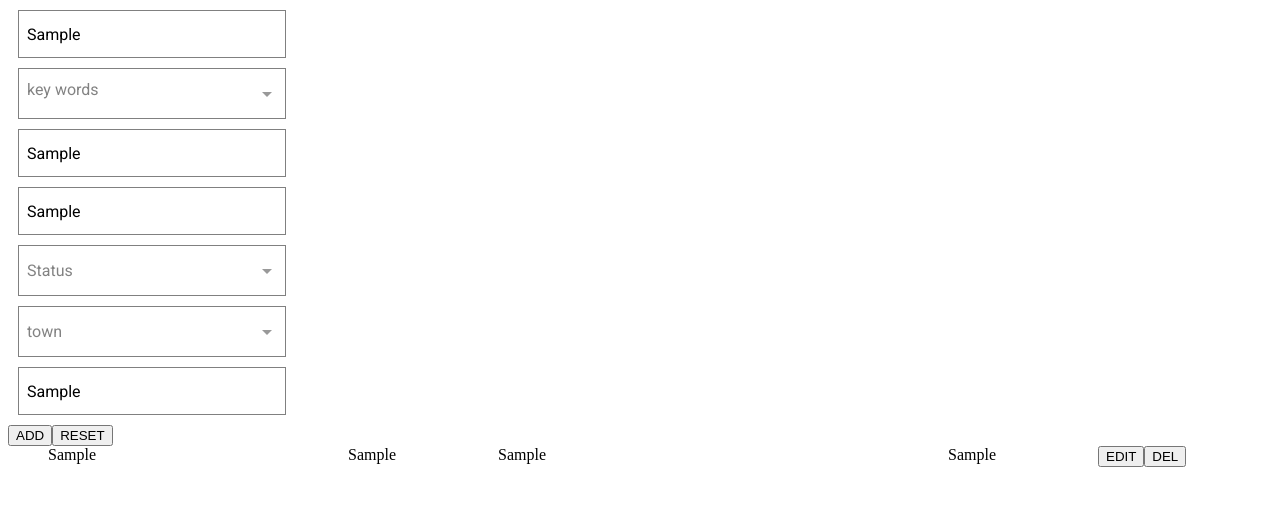
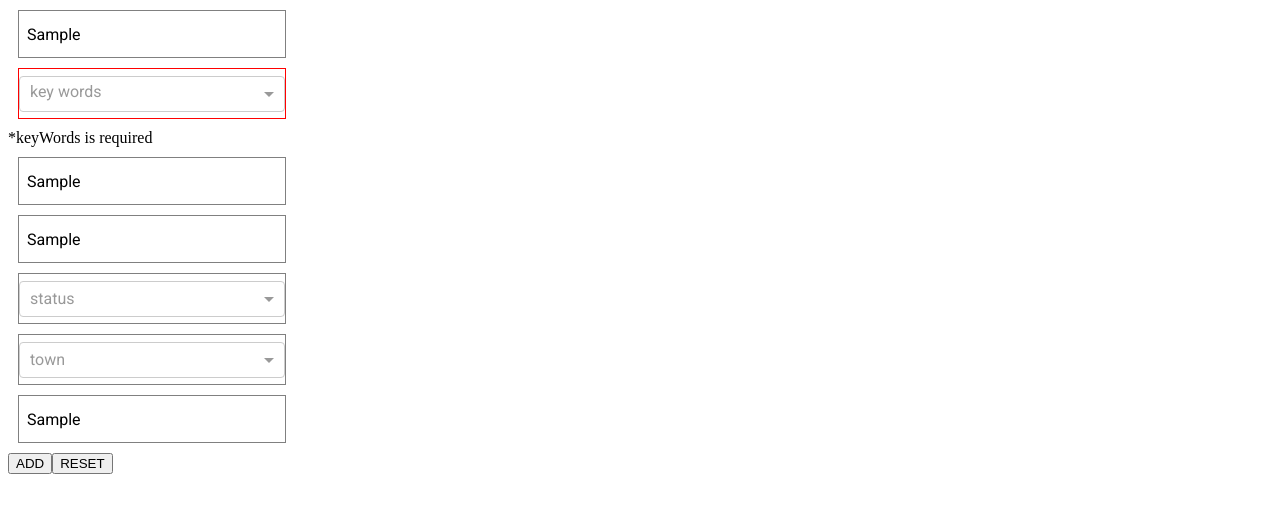
Before and after one commit to TymoteuszStr/CRUD, an Angular app: page / in a window 1280 px wide. Both pictures are taken after typing "Sample", "Sample", "Sample", "Sample", "Sample", "Sample" into the empty fields and a click on the button "ADD". Shown: the top 512 px of the page. Built offline with nearby package versions, Linux system fonts and the light colour scheme.

Commit message:
works fine

```diff
--- a/src/app/app.component.ts
+++ b/src/app/app.component.ts
@@ -15,7 +15,6 @@ export class AppComponent {
   addCampain = (e:any):void =>{
     this.ListOfCampain.push(e)
   }
-
 
   editCampain = (e:any):void => {
       this.ListOfCampain.splice(this.editingIntex,1,e)
--- a/src/app/components/form/form.component.html
+++ b/src/app/components/form/form.component.html
@@ -1,72 +1,98 @@
-<form #ngForm="ngForm" (ngSubmit)="submit(ngForm)" autocomplete="off">
+<form #ngForm="ngForm" (ngSubmit)="submit(ngForm)" autocomplete="off" role="form" >
     <input
         class="input"
-        [ngModel]="this.form.name"
+        [class.isEmpty]="(name.invalid && ( name.touched)) || (!form.name && showErrMsg)"
+        [(ngModel)]="this.form.name"
         name="name"
         type="text"
         required
         placeholder="name"
+        #name="ngModel"
     >
-    <!-- <div *ngIf="name.oninvalid">*This field is required</div> -->
-    <!-- <input [ngModel]="this.form.keyWords" name="keyWords" type="text" required>  -->
+     <div *ngIf="(name.invalid && ( name.touched)) || (!form.name && showErrMsg)">*{{ name.name }} is required</div>
     <ng-select
-        class="select custom "
+        class="select custom"
+        [class.isEmpty]="(keywords.invalid && ( keywords.touched)) || (!form.keyWords && showErrMsg)"
         name="keyWords"
-        [ngModel]="this.form.keyWords"
+        [(ngModel)]="this.form.keyWords"
         [ngModelOptions]="{standalone: false}"
         [items]="keyWords"
         bindLabel="name"
         placeholder="key words"
         [multiple]="true"
+        required
+        bindValue="value"
+        #keywords="ngModel"
         >
         </ng-select>
+        <div *ngIf="keywords.invalid && (keywords.dirty || keywords.touched) || (!form.keyWords && showErrMsg)">*{{ keywords.name }} is required</div>
+
 
     <input class="input"
-        [ngModel]="this.form.bidAmount"
+        class="input"
+        [class.isEmpty]="(bidAmount.invalid && ( bidAmount.touched)) || (!form.bidAmount && showErrMsg)"
+        [(ngModel)]="this.form.bidAmount"
         name="bidAmount"
         type="text"
         required
         placeholder="bid amount"
+        #bidAmount="ngModel"
     >
+    <div *ngIf="(bidAmount.invalid && ( bidAmount.touched)) || (!form.bidAmount && showErrMsg)">*{{ bidAmount.name }} is required</div>
+
     <input
         class="input"
-        [ngModel]="this.form.campainFound"
+        [class.isEmpty]="(campainFound.invalid && ( campainFound.touched)) || (!form.campainFound && showErrMsg)"
+        [(ngModel)]="this.form.campainFound"
         name="campainFound"
         type="text"
         required
-        placeholder="capain Found"
+        placeholder="capain found"
+        #campainFound="ngModel"
     >
+    <div *ngIf="(campainFound.invalid && ( campainFound.touched)) || (!form.campainFound && showErrMsg)">*{{ campainFound.name }} is required</div>
+
     <ng-select
         class="select custom"
+        [class.isEmpty]="(status.invalid && ( status.touched)) || (!form.status && showErrMsg)"
         name="status"
-        [ngModel]="this.form.status"
+        [(ngModel)]="this.form.status"
         [ngModelOptions]="{standalone: false}"
-        [items]="status"
+        [items]="Status"
         bindLabel="name"
-        placeholder="Status"
+        placeholder="status"
         [multiple]="false"
         [searchable]="false"
+        #status="ngModel"
+        required
         >
     </ng-select>
+    <div *ngIf="status.invalid && (status.dirty || status.touched) || (!form.status && showErrMsg)">*{{ status.name }} is required</div>
+
     <ng-select
         class="select custom"
         name="town"
-        [ngModel]="this.form.town"
+        [(ngModel)]="this.form.town"
         [ngModelOptions]="{standalone: false}"
         [items]="cities"
         bindLabel="name"
         placeholder="town"
         [multiple]="false"
+        class="select custom"
     >
     </ng-select>
     <input
         class="input"
-        [ngModel]="this.form.radius"
+        [class.isEmpty]="(radius.invalid && ( radius.touched)) || (!form.radius && showErrMsg)"
+        [(ngModel)]="this.form.radius"
         name="radius"
         type="text"
-        placeholder="radius [km]"
+        required
+        placeholder="radius"
+        #radius="ngModel"
     >
+    <div *ngIf="(radius.invalid && ( radius.touched)) || (!form.radius && showErrMsg)">*{{ radius.name }} is required</div>
 
-    <button type="submit">ADD</button>
+    <button type="submit" >ADD</button>
     <button type="reset" >RESET</button>
 </form>
--- a/src/app/components/form/form.component.scss
+++ b/src/app/components/form/form.component.scss
@@ -18,10 +18,20 @@
         }
 
 }
+.isEmpty{
+    @extend .input;
+    border: 1px solid red;
+
+}
 
 .select{
     @extend .input;
     width:268px;
     height: 51px;
+    align-items: center;
+    justify-content: center;
+    display: flex;
+    padding: 0;
+
 
 }
--- a/src/app/components/form/form.component.ts
+++ b/src/app/components/form/form.component.ts
@@ -3,6 +3,7 @@ import { NgForm } from '@angular/forms';
 import { cities } from '../cities'
 import { keyWords } from '../keyWords'
 import { NgOption } from '@ng-select/ng-select';
+import { fakeAsync } from '@angular/core/testing';
 
 @Component({
   selector: 'app-form',
@@ -16,7 +17,7 @@ export class FormComponent implements OnInit {
 
   cities = [...cities]
   keyWords = [...keyWords]
-  status =[
+  Status =[
     'ON',
     'OFF'
   ]
@@ -32,20 +33,28 @@ export class FormComponent implements OnInit {
     radius: null
   }
 
+  @ViewChild('ngForm', {read: NgForm})
+  ngForm!: NgForm;
+
+  isFormValid = (f:any):boolean =>
+    (f.name && f.keyWords && f.bidAmount && f.campainFound && f.status && f.radius)
+
   @Output()
   campainAdded = new EventEmitter()
 
-  submit(currentFormInputs:NgForm):void{
-    this.campainAdded.emit(currentFormInputs.value)
-    console.log(currentFormInputs.value)
+  resetForm = () => {
+   this.ngForm.onReset();
   }
 
+  showErrMsg:boolean=false;
 
-  selectedKeyWords = [];
-
-  onAdd = ($event: any): void => {
-    this.form.keyWords.push($event);
-    console.log(this.selectedKeyWords);
+  submit(currentFormInputs:NgForm):void{
+    if(this.isFormValid(this.form)){
+      this.campainAdded.emit(currentFormInputs.value)
+      this.resetForm();
+      this.showErrMsg=false;
+    }
+    else this.showErrMsg=true;
   }
 
   ngOnInit(): void {
--- a/src/styles.scss
+++ b/src/styles.scss
@@ -1,8 +1,8 @@
 @import "~@ng-select/ng-select/themes/default.theme.css";
 @import url('https://fonts.googleapis.com/css2?family=Roboto:wght@400;500&display=swap');
 
-.ng-select.custom {
-
+.ng-select .custom {
+  display: flex;
 
     .ng-select-container {
         position: absolute;
@@ -14,9 +14,9 @@
         width:150px;
         height: 35px;
         background-color: white;
-        margin-left:8px;
-        margin-top:6px;
-        border:none;
+        // margin-left:8px;
+        // margin-top:6px;
+        border:none !important;
         box-shadow: none;
 
 
@@ -37,5 +37,6 @@
 
         }
       }
+
     }
   }
```
